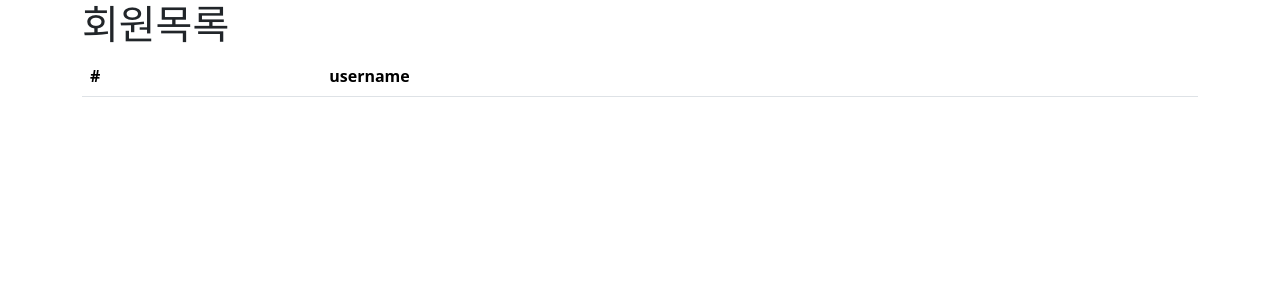
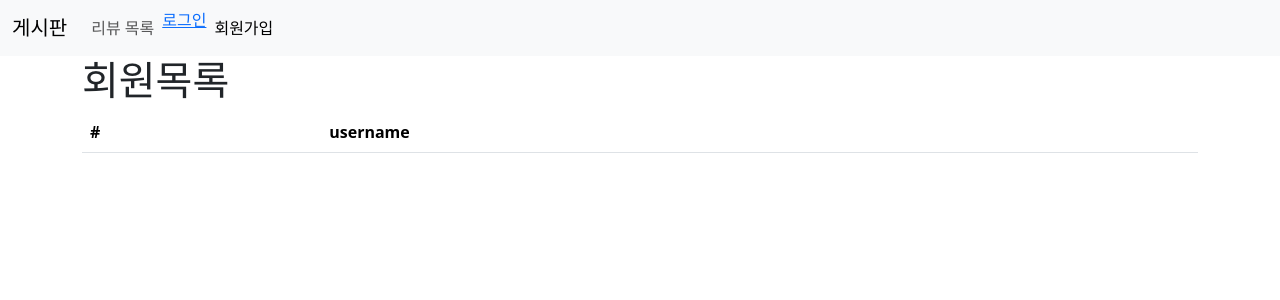
Before and after one commit to star2871/django-project-03, a Django app: page /accounts/ in a window 1280 px wide. Shown: the top 300 px of the page. Run offline with Django 3.2, Linux system fonts and the light colour scheme; lists and menus that the app fills with data are empty; some libraries are stand-ins or nearby versions.

Commit message:
네비게이션바 완료

```diff
--- a/accounts/templates/accounts/detail.html
+++ b/accounts/templates/accounts/detail.html
@@ -3,7 +3,9 @@
 {% bootstrap_css %}
 {% block css %}{% endblock %}
 {% block body %}
-  <h1>{{ user.username }}님의 프로필</h1>
+  <h1>
+    <a href='{% url 'accounts:update' %}'>{{ user.username }}
+    </a>님의 프로필</h1>
   <p>{{ user.email }}</p>
   <p>{{ user.last_name }}
     |
--- a/accounts/views.py
+++ b/accounts/views.py
@@ -2,7 +2,6 @@ from django.shortcuts import render, redirect
 from .forms import CustomUserCreationForm, CustomUserChangeForm
 from django.contrib.auth.forms import AuthenticationForm
 from django.contrib.auth import get_user_model
-from .forms import CustomUserCreationForm
 from django.contrib.auth import login as auth_login
 from django.contrib.auth import logout as auth_logout
 
--- a/pjt/templates/base.html
+++ b/pjt/templates/base.html
@@ -12,7 +12,36 @@
   </head>
 
   <body>
-
+    <nav class="navbar navbar-expand-lg bg-light">
+      <div class="container-fluid">
+        <a class="navbar-brand" href="{% url 'accounts:index' %}">게시판</a>
+        <button class="navbar-toggler" type="button" data-bs-toggle="collapse" data-bs-target="#navbarSupportedContent" aria-controls="navbarSupportedContent" aria-expanded="false" aria-label="Toggle navigation">
+          <span class="navbar-toggler-icon"></span>
+        </button>
+        <div class="collapse navbar-collapse" id="navbarSupportedContent">
+          <ul class="navbar-nav me-auto mb-2 mb-lg-0">
+            <li class="nav-item">
+              <a class="nav-link" href="#">리뷰 목록</a>
+            </li>
+            {% if request.user.is_authenticated %}
+              <li class="nav-item">
+                <a class="nav-link" href="#">리뷰 작성</a>
+              </li>
+              <li class="nav-item">
+                <a href="{% url 'accounts:logout' %}">로그아웃</a>
+              </li>
+            {% else %}
+              <li class="nav-item">
+                <a href="{% url 'accounts:login' %}">로그인</a>
+              </li>
+              <li class="nav-item">
+                <a class="nav-link active" aria-current="page" href="{% url 'accounts:signup' %}">회원가입</a>
+              </li>
+            {% endif %}
+          </ul>
+        </div>
+      </div>
+    </nav>
     <div class="container">
       {% block body %}{% endblock body %}
     </div>
```
